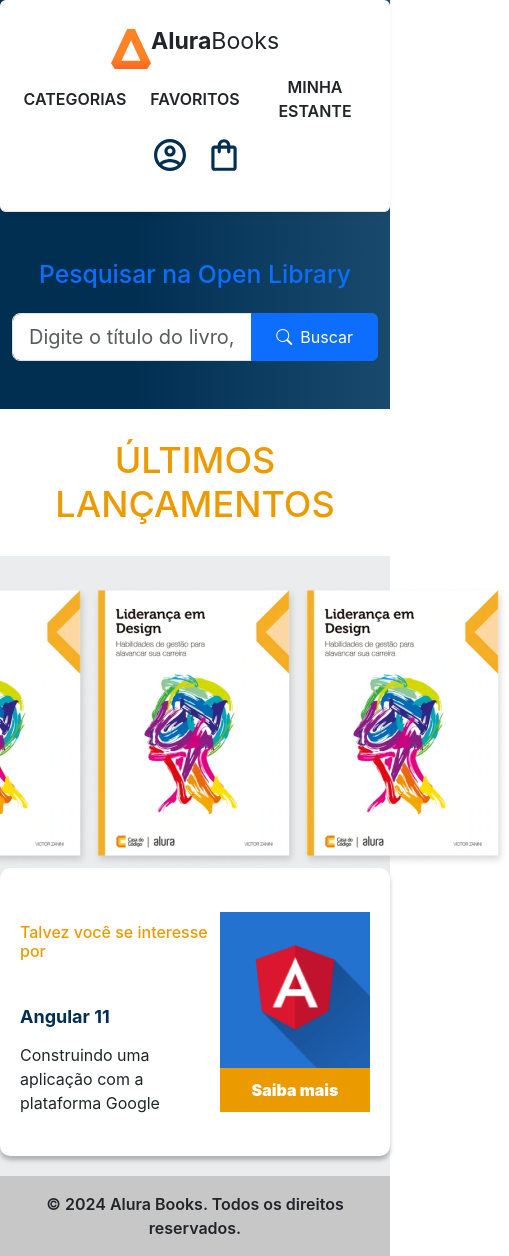
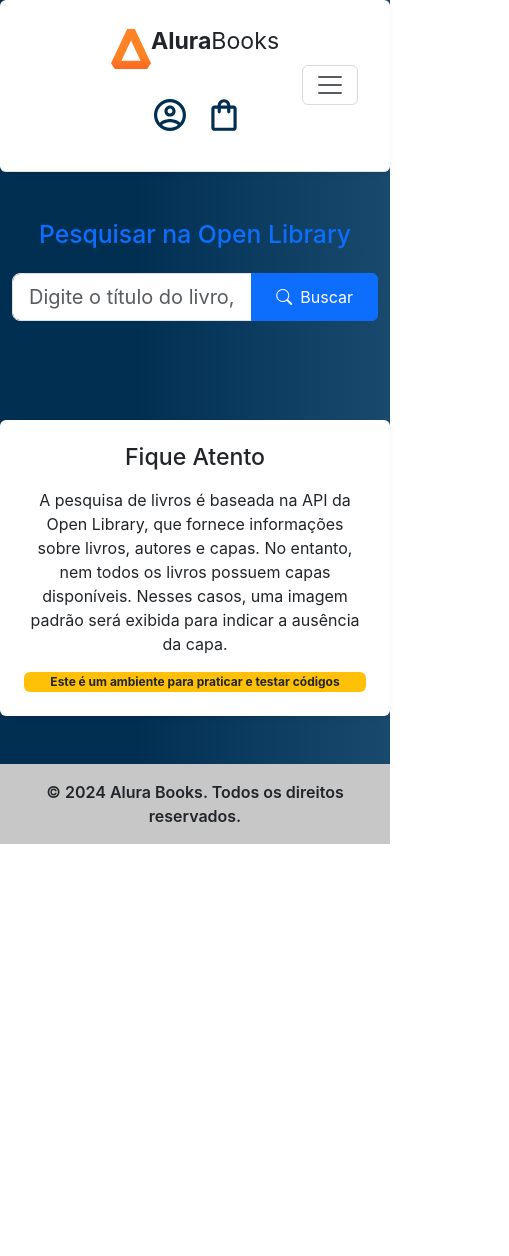
Before and after one commit to ErickArchanjo/alura-books, a React (Create React App) app: page / in a window 390 px wide. Shown: the whole page, 509 px wide, since content can reach past the window. After the commit the page ends 844 px from the top, so only its background shows below. Built offline with nearby package versions, Linux system fonts and the light colour scheme.

Commit message:
Ajustes realizados na paginação dos resultados, Card de informações do ambiente, botão de favoritos...

```diff
--- a/src/App.js
+++ b/src/App.js
@@ -1,22 +1,22 @@
 import Footer from './componentes/Footer'
 import Header from './componentes/Header'
 import Pesquisa from './componentes/Pesquisa'
-import UltimosLancamentos from './componentes/UltimosLancamentos'
 import styled from 'styled-components'
+import CardExplicativo from './componentes/CardExplicativo'
 
 const AppContainer = styled.div`
-    width: 100vw;
-    height: 100vh;
     background-image: linear-gradient(90deg,#002F52 35%,#326589 165%);
 `
 
 function App() {
   return (
-    <AppContainer>
+    <AppContainer className="d-flex flex-column min-vh-100">
       <Header />
       <Pesquisa />
-      <UltimosLancamentos />
+      <div className="mt-auto">
+      <CardExplicativo />
       <Footer />
+      </div>
     </AppContainer>
   );
 }
--- /dev/null
+++ b/src/componentes/CardExplicativo/index.js
@@ -0,0 +1,25 @@
+import styled from "styled-components"
+
+function CardExplicativo() {
+return (
+
+    <div className="row justify-content-center">
+        <div className="col-12 col-md-6 col-lg-4 mb-4">
+            <div className="card text-center border-0 shadow-sm rounded p-4 mb-4">
+                <h3 className="card-title mb-3">
+                    Fique Atento
+                </h3>
+                <p className="card-text">
+                    A pesquisa de livros é baseada na API da Open Library, que fornece informações sobre livros, autores e capas. No entanto, nem todos os livros possuem capas disponíveis. Nesses casos, uma imagem padrão será exibida para indicar a ausência da capa.
+                </p>
+
+                <span className="badge bg-warning text-dark">
+                    Este é um ambiente para praticar e testar códigos
+                </span>
+            </div>
+        </div>
+    </div>
+
+)}
+
+export default CardExplicativo
--- a/src/componentes/Header/index.js
+++ b/src/componentes/Header/index.js
@@ -1,17 +1,42 @@
-import Logo from '../Logo'
-import OpcoesHeader from '../OpcoesHeader'
-import IconesHeader from '../IconesHeader'
-import styled from 'styled-components'
+import { useState } from 'react';
+import Logo from '../Logo';
+import OpcoesHeader from '../OpcoesHeader';
+import IconesHeader from '../IconesHeader';
+import styled from 'styled-components';
 
 function Header() {
+    const [aberto, setAberto] = useState(false);
+
     return (
+        <nav className="navbar navbar-expand-lg navbar-light bg-white border-bottom shadow-sm rounded px-3 py-4">
+            {/* Container principal centralizado */}
+            <div className="container justify-content-center position-relative d-flex align-items-center gap-4">
 
-        <nav class="navbar navbar-expand-lg navbar-light bg-white border-bottom shadow-sm rounded px-3 justify-content-center py-4">
-            <Logo/>
-            <OpcoesHeader/>
-            <IconesHeader/>
+                {/* 1. Logo (Sempre visível no centro) */}
+                <Logo />
+
+                {/* 2. As Opções (Único componente que some no celular e vira hambúrguer) */}
+                <div className={`collapse navbar-collapse ${aberto ? 'show' : ''} flex-grow-0`}>
+                    <div className="mt-3 mt-lg-0 text-center">
+                        <OpcoesHeader />
+                    </div>
+                </div>
+
+                {/* 3. Os Ícones (Sempre visíveis no centro, ao lado da Logo e Opções) */}
+                <IconesHeader />
+
+                {/* Botão Hambúrguer (Flutuando na direita, aparece apenas no celular) */}
+                <button
+                    className="navbar-toggler position-absolute end-0 me-3"
+                    type="button"
+                    onClick={() => setAberto(!aberto)}
+                >
+                    <span className="navbar-toggler-icon"></span>
+                </button>
+
+            </div>
         </nav>
-    )
+    );
 }
 
-export default Header
+export default Header;
--- a/src/componentes/Pesquisa/index.js
+++ b/src/componentes/Pesquisa/index.js
@@ -1,4 +1,4 @@
-import { useState } from 'react';
+import { useState, useEffect } from 'react';
 import axios from 'axios';
 import noImage from '../../imagens/no-image.gif';
 
@@ -7,30 +7,64 @@
     const [livros, setLivros] = useState([]);
     const [carregando, setCarregando] = useState(false);
     const [erro, setErro] = useState(null);
+    const [favoritos, setFavoritos] = useState([]);
+    const [pagina, setPagina] = useState(1);
 
-    const lidarComBusca = async (evento) => {
-        evento.preventDefault();
+
+
+    // useEffect para carregar os favoritos do localStorage assim que a página abrir
+    useEffect(() => {
+        const favoritosSalvos = localStorage.getItem('aluraBooks_favoritos');
+        if (favoritosSalvos) {
+            setFavoritos(JSON.parse(favoritosSalvos));
+        }
+    }, []);
+
+    // Função para adicionar ou remover um livro da lista de favoritos
+    const alternarFavorito = (livro) => {
+        const jaEFavorito = favoritos.some((fav) => fav.key === livro.key);
+        let novaListaFavoritos;
+
+        if (jaEFavorito) {
+            // Se já for favorito, remove da lista
+            novaListaFavoritos = favoritos.filter((fav) => fav.key !== livro.key);
+        } else {
+            // Se não for, adiciona o objeto do livro inteiro na lista
+            novaListaFavoritos = [...favoritos, livro];
+        }
+
+        setFavoritos(novaListaFavoritos);
+        // Salva a nova lista no localStorage convertida em texto (string)
+        localStorage.setItem('aluraBooks_favoritos', JSON.stringify(novaListaFavoritos));
+    };
+
+
+    // Função para lidar com a busca de livros na Open Library
+    const lidarComBusca = async (evento, paginaAlvo = 1) => {
+        if (evento) evento.preventDefault();
 
         if (!termo.trim()) return;
 
         setCarregando(true);
         setErro(null);
 
+
         try {
             // Configuração dos Headers exigida pela Open Library mapeada para o Axios
             const configuracao = {
                 headers: {
-                    'User-Agent': 'AluraBooks/1.0 (erick-archanjo@hotmail.com)' // Identificação do seu app
+                    'User-Agent': 'AluraBooks/1.0 (erick-archanjo@hotmail.com)' // Identificação do app
                 }
             };
 
             // Fazendo a busca usando o Axios com os parâmetros configurados
-            const url = `https://openlibrary.org/search.json?q=${encodeURIComponent(termo)}`;
+            const url = `https://openlibrary.org/search.json?q=${encodeURIComponent(termo)}&page=${paginaAlvo}`;
             const resposta = await axios.get(url, configuracao);
 
             // A Open Library retorna os resultados dentro de 'docs'
             if (resposta.data.docs && resposta.data.docs.length > 0) {
                 setLivros(resposta.data.docs);
+                setPagina(paginaAlvo);
             } else {
                 setLivros([]);
                 setErro('Nenhum livro encontrado com esse termo.');
@@ -43,6 +77,19 @@
         }
     };
 
+    const irParaProximaPagina = () => {
+            const proxima = pagina + 1;
+            lidarComBusca(null, proxima); // Dispara a busca passando a nova página
+            window.scrollTo(0, 0); // Opcional: joga o scroll do usuário de volta para o topo da página
+        };
+
+        const irParaPaginaAnterior = () => {
+            if (pagina > 1) {
+                const anterior = pagina - 1;
+                lidarComBusca(null, anterior);
+                window.scrollTo(0, 0);
+            }
+        };
 
 
     return (
@@ -72,6 +119,7 @@
 
             {erro && <div className="alert alert-danger text-center">{erro}</div>}
 
+
             <div className="row">
                 {livros.map((livro) => {
                     // Montando a URL da capa usando o 'cover_i' (ID da capa) fornecido pela API
@@ -79,9 +127,19 @@
                         ? `https://covers.openlibrary.org/b/id/${livro.cover_i}-M.jpg`
                         : noImage;
 
+                    const eFavorito = favoritos.some((fav) => fav.key === livro.key);
                     return (
                         <div className="col-md-4 mb-4" key={livro.key}>
                             <div className="card h-100 shadow-sm">
+                                {/* 5. BOTÃO DE CORAÇÃO (FAVORITOS) */}
+                                <button
+                                    className="btn position-absolute top-0 end-0 m-2 p-0 border-0 bg-transparent fs-4"
+                                    onClick={() => alternarFavorito(livro)}
+                                    style={{ zIndex: 10, color: eFavorito ? '#dc3545' : '#6c757d' }}
+                                    title={eFavorito ? "Remover dos favoritos" : "Favoritar livro"}
+                                >
+                                    <i className={`bi ${eFavorito ? 'bi-heart-fill' : 'bi-heart'}`}></i>
+                                </button>
                                 <img
                                     src={capa}
                                     className="card-img-top mx-auto mt-3"
@@ -116,7 +174,43 @@
                     );
                 })}
             </div>
+            {/* Só exibe a paginação se houver livros carregados e não estiver buscando dados */}
+            {livros.length > 0 && !carregando && (
+                <nav aria-label="Navegação de páginas dos livros" className="mt-5">
+                    <ul className="pagination justify-content-center gap-2">
+
+                        {/* Botão Anterior */}
+                        <li className={`page-item ${pagina === 1 ? 'disabled' : ''}`}>
+                            <button
+                                className="btn btn-outline-primary px-4 py-2 fw-bold"
+                                onClick={irParaPaginaAnterior}
+                                disabled={pagina === 1} // Desativa o botão se estiver na página 1
+                            >
+                                <i className="bi bi-arrow-left me-2"></i> Anterior
+                            </button>
+                        </li>
+
+                        {/* Indicador da página atual */}
+                        <li className="d-flex align-items-center px-3">
+                            <span className="text-muted fw-bold">Página {pagina}</span>
+                        </li>
+
+                        {/* Botão Próximo */}
+                        <li className="page-item">
+                            <button
+                                className="btn btn-outline-primary px-4 py-2 fw-bold"
+                                onClick={irParaProximaPagina}
+                            >
+                                Próximo <i className="bi bi-arrow-right ms-2"></i>
+                            </button>
+                        </li>
+
+                    </ul>
+                </nav>
+            )}
         </div>
+
+
     );
 }
 
--- a/src/componentes/UltimosLancamentos/dadosUltimosLancamentos.js
+++ /dev/null
@@ -1,7 +0,0 @@
-import livro from '../../imagens/livro.png'
-
-export const livros = [
-    {nome: 'Liderança em Design', src: livro, id: 1},
-    {nome: 'Cangaceiro JavaScript: Uma aventura no sertão da programação', src: livro, id: 3},
-    {nome: 'Apache Kafka e Spring Boot', src: livro, id: 4}
-]
--- a/src/componentes/UltimosLancamentos/index.js
+++ /dev/null
@@ -1,46 +0,0 @@
-import { livros } from './dadosUltimosLancamentos'
-import { Titulo } from '../Titulo'
-import CardRecomenda from '../CardRecomenda'
-import imagemLivro from '../../imagens/livro2.png'
-import styled from 'styled-components'
-
-const UltimosLancamentosContainer = styled.section`
-    background-color: #EBECEE;
-    padding-bottom: 20px;
-    display: flex;
-    flex-direction: column;
-`
-
-const NovosLivrosContainer = styled.div`
-    margin-top: 30px;
-    display: flex;
-    width: 100%;
-    justify-content: center;
-    cursor: pointer;
-`
-
-function UltimosLancamentos() {
-    return (
-        <UltimosLancamentosContainer>
-            <Titulo
-                cor="#EB9B00"
-                tamanhoFonte="36px"
-            >
-                ÚLTIMOS LANÇAMENTOS
-            </Titulo>
-            <NovosLivrosContainer>
-                {livros.map( livro => (
-                    <img src={livro.src}/>
-                ))}
-            </NovosLivrosContainer>
-            <CardRecomenda
-                titulo="Talvez você se interesse por"
-                subtitulo="Angular 11"
-                descricao="Construindo uma aplicação com a plataforma Google"
-                img={imagemLivro}
-            />
-        </UltimosLancamentosContainer>
-    )
-}
-
-export default UltimosLancamentos
```
Also changed, not shown: src/componentes/Pesquisa/dadosPesquisa.js (deleted, +0 -9 lines), 1 other file (tests, documents, lock files or other folders).
